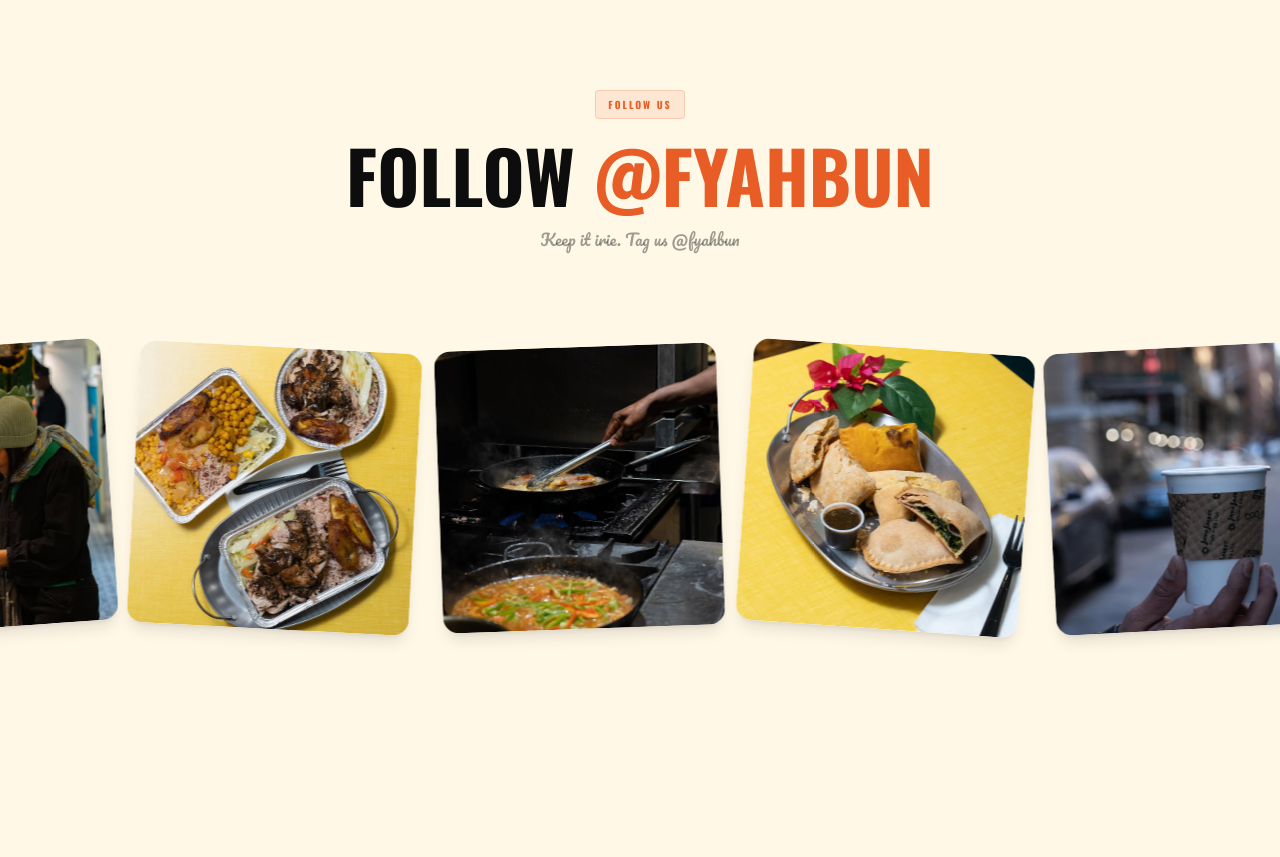
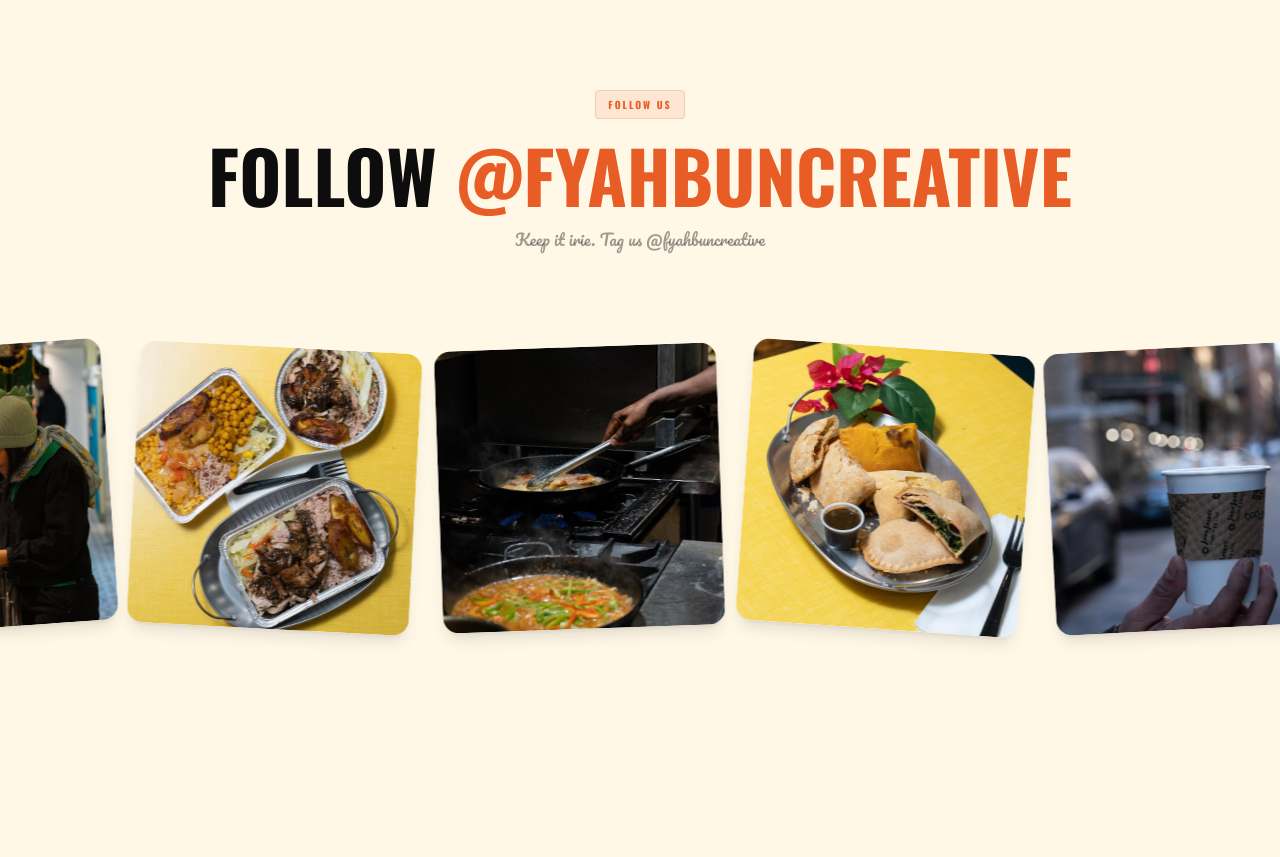
Before and after one commit to PrinceCarter/fyahbun-demo, a Next.js app: page / in a window 1280 px wide. Shown: the part 5260-6117 px from the top of the page. Built offline with nearby package versions, Linux system fonts and the light colour scheme.

Commit message:
update Instagram handle references to @fyahbuncreative

```diff
--- a/src/components/Instagram.tsx
+++ b/src/components/Instagram.tsx
@@ -73,13 +73,13 @@ export function Instagram() {
                 rel="noopener noreferrer"
                 className="text-fyah hover:text-fyah-dark transition-colors"
               >
-                @FYAHBUN
+                @FYAHBUNCREATIVE
               </a>
             </h2>
           </Reveal>
           <Reveal delay={0.2}>
             <p className="text-dark/40 mt-4 max-w-lg mx-auto font-[Pacifico] text-base">
-              Keep it irie. Tag us @fyahbun
+              Keep it irie. Tag us @fyahbuncreative
             </p>
           </Reveal>
         </div>
```
